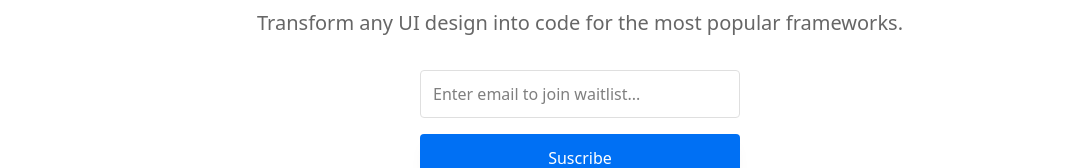
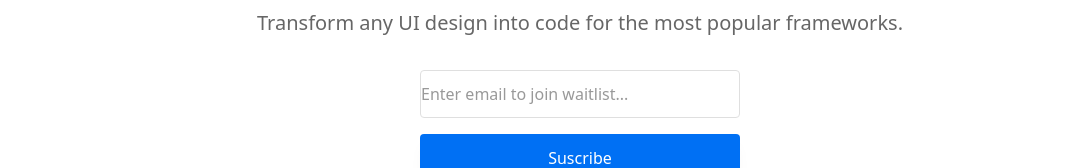
Before and after one commit to seel-channel/image2code-waitlist, a Next.js app: page / in a window 1280 px wide. Shown: the part 366-534 px from the top of the page, without its empty margins (60-1126 px from the left). Built offline with nearby package versions, Linux system fonts and the light colour scheme.

Commit message:
Useless dependencies removed and metadata change

```diff
--- a/package.json
+++ b/package.json
@@ -9,22 +9,18 @@
     "lint": "next lint"
   },
   "dependencies": {
-    "@tailwindcss/forms": "^0.5.3",
     "@types/node": "18.15.5",
     "@types/react": "18.0.28",
     "@types/react-dom": "18.0.11",
     "aos": "^2.3.4",
     "eslint": "8.36.0",
     "eslint-config-next": "13.2.4",
-    "flowbite": "^1.6.4",
-    "flowbite-react": "^0.4.2",
     "next": "13.2.4",
     "pg": "^8.10.0",
     "react": "18.2.0",
     "react-dom": "18.2.0",
     "react-transition-group": "^4.4.5",
     "sharp": "^0.31.3",
-    "sticky-js": "^1.3.0",
     "typescript": "5.0.2"
   },
   "devDependencies": {
--- a/src/pages/index.tsx
+++ b/src/pages/index.tsx
@@ -17,11 +17,11 @@ function Home() {
         />
         <meta
           name="description"
-          content="Our Image2Code, transforms any UI design into code for the most popular frameworks."
+          content="Transform any UI design into code for the most popular frameworks."
         />
         <meta
           property="og:description"
-          content="Our Image2Code, transforms any UI design into code for the most popular frameworks."
+          content="Transform any UI design into code for the most popular frameworks."
         />
         <meta property="og:image" content="https://rossa.ai/favicon.png" />
       </Head>
--- a/tailwind.config.js
+++ b/tailwind.config.js
@@ -138,8 +138,6 @@ module.exports = {
     opacity: ['responsive', 'hover', 'focus', 'group-hover'],
   },
   plugins: [
-    require('@tailwindcss/forms'),
-    require('flowbite/plugin'),
     require('@tailwindcss/aspect-ratio'),
   ],
 }
```
Also changed, not shown: 1 other file (tests, documents, lock files or other folders).
